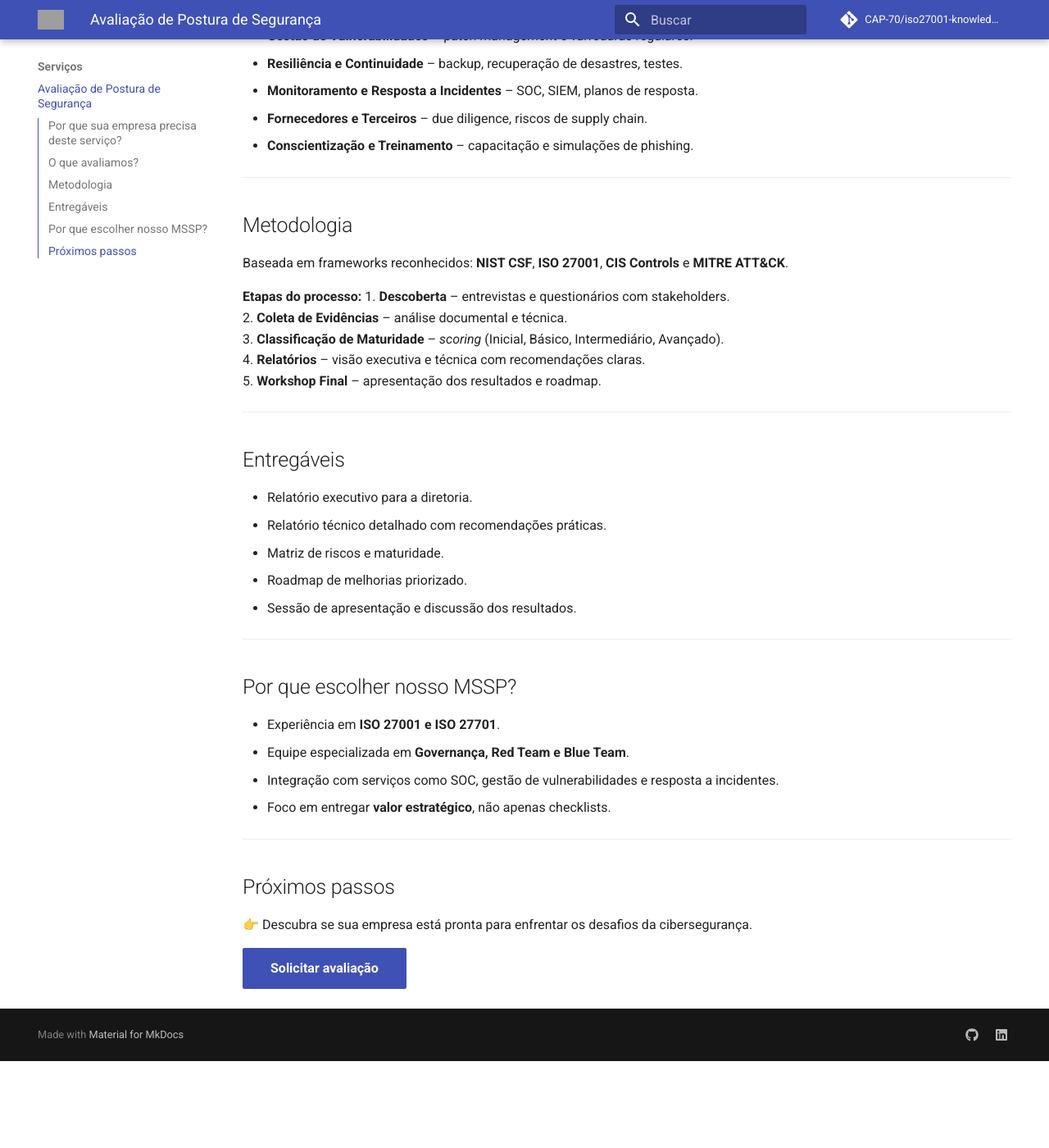
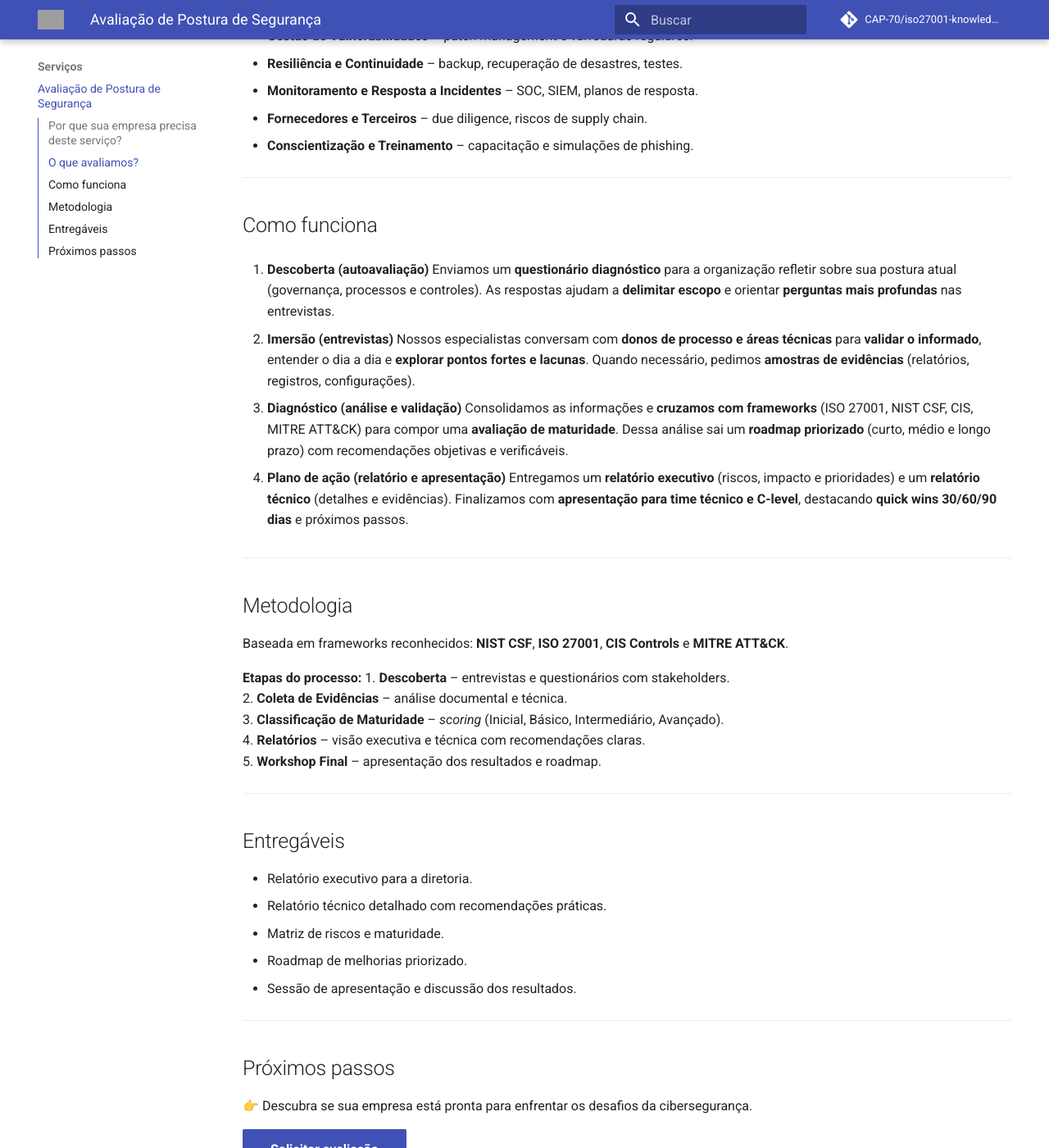
Before and after one commit to CAP-70/iso27001-knowledge-base, an MkDocs documentation site: the page built from docs/servicos/avaliacao-postura.md, in a window 1280 px wide and 1400 px high, scrolled down 917 px. Shown: the whole window at 82% size. Built offline with MkDocs 1.6.1 and Material for MkDocs 9.7.7, drawn with Linux system fonts in a browser that asks for light colours; comment, search, counter and statistics services are not loaded; before the commit the page ends 2211 px from its top, so only the background shows below that; grey boxes are pictures that could not be loaded.

Commit message:
Update avaliacao-postura.md

```diff
--- a/docs/servicos/avaliacao-postura.md
+++ b/docs/servicos/avaliacao-postura.md
@@ -30,7 +30,21 @@ Nossa análise cobre áreas-chave da cibersegurança:
 - **Conscientização e Treinamento** – capacitação e simulações de phishing.
 
 ---
+## Como funciona
 
+1. **Descoberta (autoavaliação)**
+   Enviamos um **questionário diagnóstico** para a organização refletir sobre sua postura atual (governança, processos e controles). As respostas ajudam a **delimitar escopo** e orientar **perguntas mais profundas** nas entrevistas.
+
+2. **Imersão (entrevistas)**
+   Nossos especialistas conversam com **donos de processo e áreas técnicas** para **validar o informado**, entender o dia a dia e **explorar pontos fortes e lacunas**. Quando necessário, pedimos **amostras de evidências** (relatórios, registros, configurações).
+
+3. **Diagnóstico (análise e validação)**
+   Consolidamos as informações e **cruzamos com frameworks** (ISO 27001, NIST CSF, CIS, MITRE ATT&CK) para compor uma **avaliação de maturidade**. Dessa análise sai um **roadmap priorizado** (curto, médio e longo prazo) com recomendações objetivas e verificáveis.
+
+4. **Plano de ação (relatório e apresentação)**
+   Entregamos um **relatório executivo** (riscos, impacto e prioridades) e um **relatório técnico** (detalhes e evidências). Finalizamos com **apresentação para time técnico e C-level**, destacando **quick wins 30/60/90 dias** e próximos passos.
+
+---
 ## Metodologia
 Baseada em frameworks reconhecidos: **NIST CSF**, **ISO 27001**, **CIS Controls** e **MITRE ATT&CK**.
 
@@ -52,14 +66,6 @@ Baseada em frameworks reconhecidos: **NIST CSF**, **ISO 27001**, **CIS Controls*
 
 ---
 
-## Por que escolher nosso MSSP?
-- Experiência em **ISO 27001 e ISO 27701**.
-- Equipe especializada em **Governança, Red Team e Blue Team**.
-- Integração com serviços como SOC, gestão de vulnerabilidades e resposta a incidentes.
-- Foco em entregar **valor estratégico**, não apenas checklists.
-
----
-
 ## Próximos passos
 👉 Descubra se sua empresa está pronta para enfrentar os desafios da cibersegurança.
 
```
